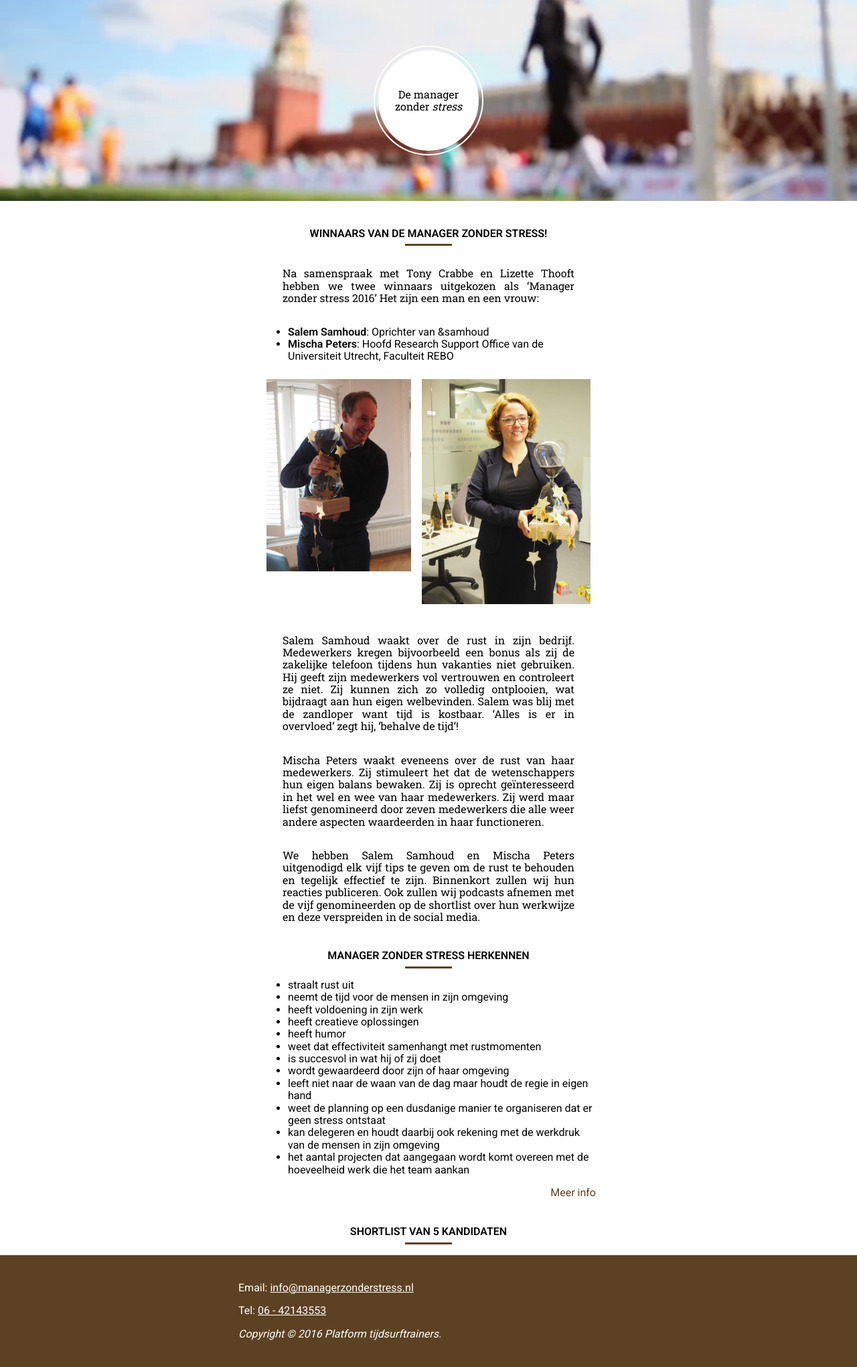
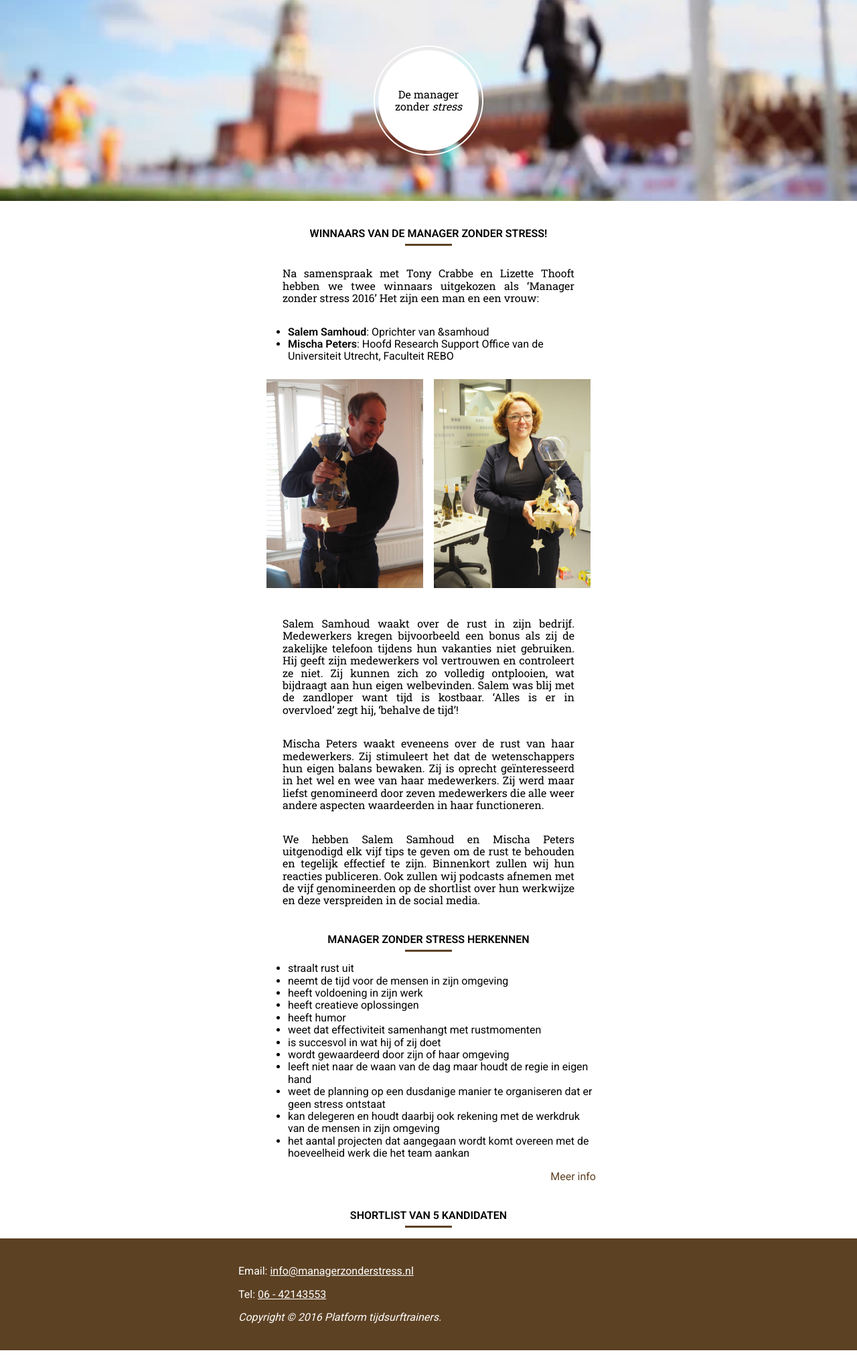
Before and after one commit to nloomans/manager-zonder-stress, a Jekyll site: the page built from index.html, in a window 1280 px wide. Shown: the whole page at 67% size. Built offline with Jekyll 4.4.1, drawn with Linux system fonts in a browser that asks for light colours; after the commit the page ends 2016 px from its top, so only the background shows below that.

Commit message:
fixed chome bug where images are not the same size

```diff
--- a/_includes/about_text.md
+++ b/_includes/about_text.md
@@ -5,8 +5,8 @@
 - **Mischa Peters**: Hoofd Research Support Office van de Universiteit Utrecht, Faculteit REBO
 
 <div class="img-group">
-  <a href="/assets/Salem Samhoud.JPG"><img src="/assets/Salem Samhoud-web.jpg" alt="Salem Samhoud"></a>
-  <a href="/assets/Mischa Peters.JPG"><img src="/assets/Mischa Peters-web.jpg" alt="Mischa Peters"></a>
+  <a href="/assets/Salem%20Samhoud.JPG"><img src="/assets/Salem%20Samhoud-web.jpg" alt="Salem Samhoud"></a>
+  <a href="/assets/Mischa%20Peters.JPG"><img src="/assets/Mischa%20Peters-web.jpg" alt="Mischa Peters"></a>
 </div>
 
 Salem Samhoud waakt over de rust in zijn bedrijf. Medewerkers kregen bijvoorbeeld een bonus als zij de zakelijke telefoon tijdens hun vakanties niet gebruiken. Hij geeft zijn medewerkers vol vertrouwen en controleert ze niet. Zij kunnen zich zo volledig ontplooien, wat bijdraagt aan hun eigen welbevinden. Salem was blij met de zandloper want tijd is kostbaar. ‘Alles is er in overvloed’ zegt hij, ‘behalve de tijd’!
--- a/style/main.sass
+++ b/style/main.sass
@@ -77,3 +77,4 @@
 
   img
     padding: 8px
+    max-width: 1000px
```
